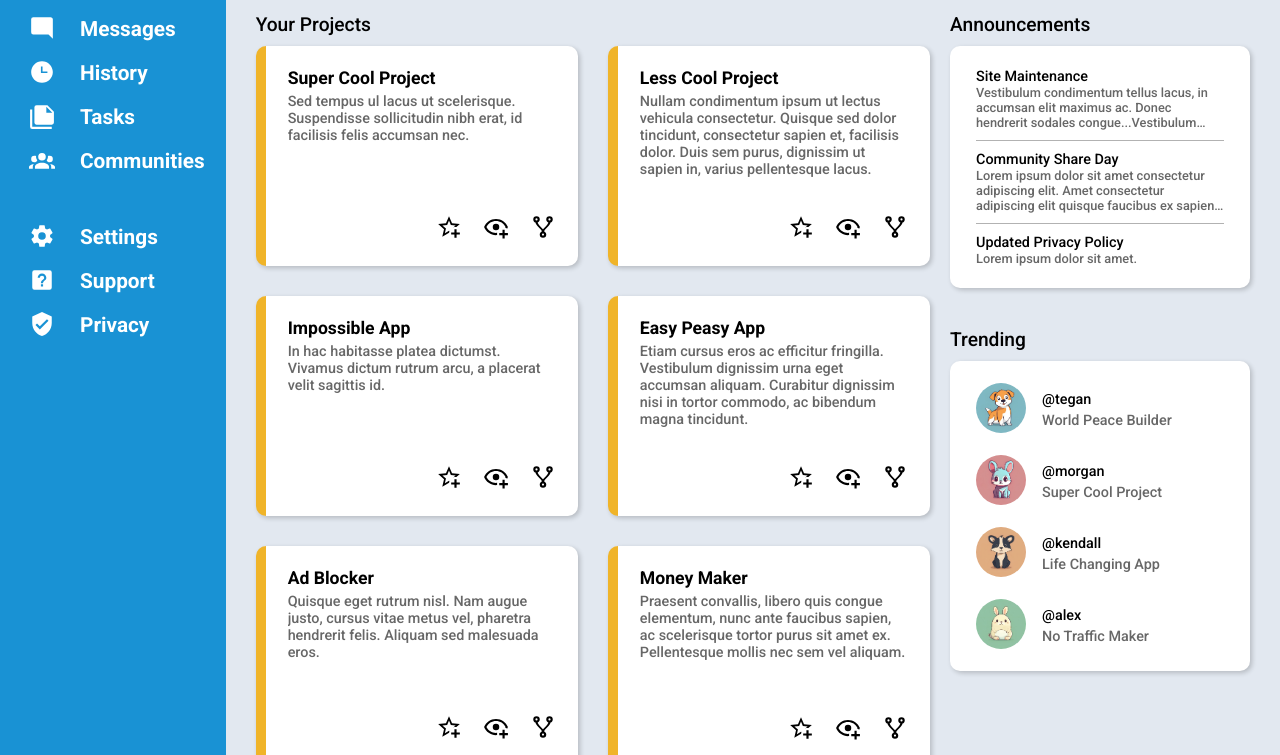
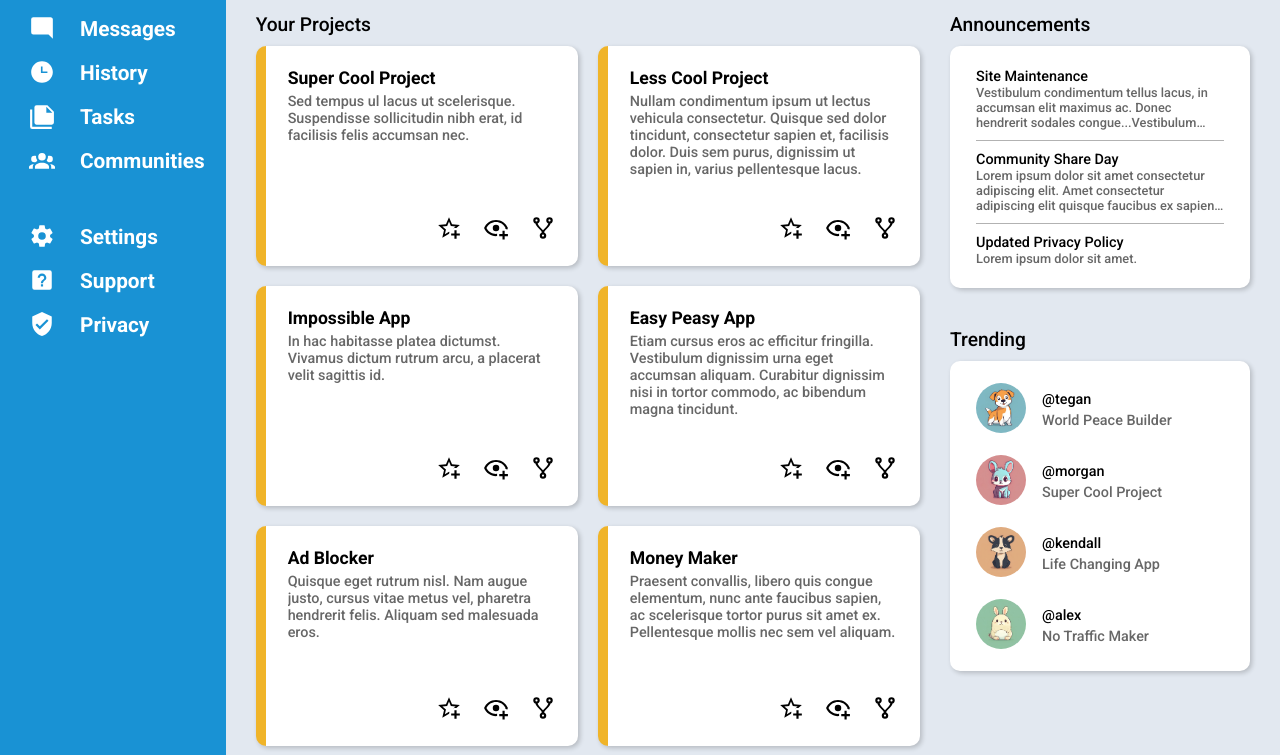
Before and after one commit to Sekaii22/top-dashboard, a plain HTML site: page index.html in a window 1280 px wide. Shown: the part 197-952 px from the top of the page. Drawn offline with Linux system fonts and the light colour scheme.

Commit message:
Add icon scale hover effect and adjust grid spacing

```diff
--- a/index.html
+++ b/index.html
@@ -29,11 +29,11 @@
 
     <section class="header">
         <div class="search-container">
-            <img class="icon" src="assets/magnify.svg" alt="search-icon">
+            <button><img class="icon" src="assets/magnify.svg" alt="search-icon"></button>
             <input type="text" class="search-bar">
         </div>
         <div class="user-info-container">
-            <img class="icon" src="assets/bell-ring-outline.svg" alt="notification-icon">
+            <button><img class="icon" src="assets/bell-ring-outline.svg" alt="notification-icon"></button>
             <img class="profile-img" src="assets/images/2.png" alt="user profile image">
             <a href="">Morgan Oakley</a>
         </div>
@@ -59,9 +59,9 @@
                     Sed tempus ul lacus ut scelerisque. Suspendisse sollicitudin nibh erat, id facilisis felis accumsan nec.
                     </p>
                     <div class="proj-card-btns">
-                        <a href=""><img class="icon" src="assets/star-plus-outline.svg" alt="fav-icon"></a>
-                        <a href=""><img class="icon" src="assets/eye-plus-outline.svg" alt="eye-icon"></a>
-                        <a href=""><img class="icon" src="assets/source-fork.svg" alt="fork-icon"></a>
+                        <button><img class="icon" src="assets/star-plus-outline.svg" alt="fav-icon"></button>
+                        <button><img class="icon" src="assets/eye-plus-outline.svg" alt="eye-icon"></button>
+                        <button><img class="icon" src="assets/source-fork.svg" alt="fork-icon"></button>
                     </div>
                 </div>
                 <div class="project-card">
@@ -70,9 +70,9 @@
                         Nullam condimentum ipsum ut lectus vehicula consectetur. Quisque sed dolor tincidunt, consectetur sapien et, facilisis dolor. Duis sem purus, dignissim ut sapien in, varius pellentesque lacus.
                     </p>
                     <div class="proj-card-btns">
-                        <a href=""><img class="icon" src="assets/star-plus-outline.svg" alt="fav-icon"></a>
-                        <a href=""><img class="icon" src="assets/eye-plus-outline.svg" alt="eye-icon"></a>
-                        <a href=""><img class="icon" src="assets/source-fork.svg" alt="fork-icon"></a>
+                        <button><img class="icon" src="assets/star-plus-outline.svg" alt="fav-icon"></button>
+                        <button><img class="icon" src="assets/eye-plus-outline.svg" alt="eye-icon"></button>
+                        <button><img class="icon" src="assets/source-fork.svg" alt="fork-icon"></button>
                     </div>
                 </div>
                 <div class="project-card">
@@ -81,9 +81,9 @@
                         In hac habitasse platea dictumst. Vivamus dictum rutrum arcu, a placerat velit sagittis id.
                     </p>
                     <div class="proj-card-btns">
-                        <a href=""><img class="icon" src="assets/star-plus-outline.svg" alt="fav-icon"></a>
-                        <a href=""><img class="icon" src="assets/eye-plus-outline.svg" alt="eye-icon"></a>
-                        <a href=""><img class="icon" src="assets/source-fork.svg" alt="fork-icon"></a>
+                        <button><img class="icon" src="assets/star-plus-outline.svg" alt="fav-icon"></button>
+                        <button><img class="icon" src="assets/eye-plus-outline.svg" alt="eye-icon"></button>
+                        <button><img class="icon" src="assets/source-fork.svg" alt="fork-icon"></button>
                     </div>
                 </div>
                 <div class="project-card">
@@ -92,9 +92,9 @@
                         Etiam cursus eros ac efficitur fringilla. Vestibulum dignissim urna eget accumsan aliquam. Curabitur dignissim nisi in tortor commodo, ac bibendum magna tincidunt.
                     </p>
                     <div class="proj-card-btns">
-                        <a href=""><img class="icon" src="assets/star-plus-outline.svg" alt="fav-icon"></a>
-                        <a href=""><img class="icon" src="assets/eye-plus-outline.svg" alt="eye-icon"></a>
-                        <a href=""><img class="icon" src="assets/source-fork.svg" alt="fork-icon"></a>
+                        <button><img class="icon" src="assets/star-plus-outline.svg" alt="fav-icon"></button>
+                        <button><img class="icon" src="assets/eye-plus-outline.svg" alt="eye-icon"></button>
+                        <button><img class="icon" src="assets/source-fork.svg" alt="fork-icon"></button>
                     </div>
                 </div>
                 <div class="project-card">
@@ -103,9 +103,9 @@
                         Quisque eget rutrum nisl. Nam augue justo, cursus vitae metus vel, pharetra hendrerit felis. Aliquam sed malesuada eros.
                     </p>
                     <div class="proj-card-btns">
-                        <a href=""><img class="icon" src="assets/star-plus-outline.svg" alt="fav-icon"></a>
-                        <a href=""><img class="icon" src="assets/eye-plus-outline.svg" alt="eye-icon"></a>
-                        <a href=""><img class="icon" src="assets/source-fork.svg" alt="fork-icon"></a>
+                        <button><img class="icon" src="assets/star-plus-outline.svg" alt="fav-icon"></button>
+                        <button><img class="icon" src="assets/eye-plus-outline.svg" alt="eye-icon"></button>
+                        <button><img class="icon" src="assets/source-fork.svg" alt="fork-icon"></button>
                     </div>
                 </div>
                 <div class="project-card">
--- a/styles.css
+++ b/styles.css
@@ -104,6 +104,10 @@ body {
     justify-self: center;
 }
 
+.img-logo:hover {
+    transform: scale(110%);
+}
+
 .text-logo {
     font-size: 1.7rem;
     font-weight: bold;
@@ -159,6 +163,23 @@ body {
     padding: 0 12px;
 }
 
+.search-container button,
+.user-info-container button {
+    background-color: transparent;
+    border: none;
+}
+
+.search-container .icon:hover,
+.user-info-container .icon:hover {
+    filter: invert(40%);
+    transform: scale(120%);
+}
+
+.search-container .icon:active,
+.user-info-container .icon:active {
+    filter: invert(65%);
+}
+
 /* user profile */
 .user-info-container {
     display: grid;
@@ -173,7 +194,7 @@ body {
     border-radius: 50%;
 }
 
-.user-info-container .icon {
+.user-info-container button {
     grid-column: 2;
 }
 
@@ -243,7 +264,7 @@ body {
     display: grid;
     grid-template-columns: minmax(300px, 1fr) 300px;
     grid-template-rows: auto 1fr;
-    gap: 40px 20px;
+    gap: 40px 30px;
     padding: 30px;
 }
 
@@ -261,9 +282,9 @@ body {
 
 .project-container .card-container {
     display: grid;
-    grid-template-columns: repeat(auto-fill, minmax(280px, 1fr));
+    grid-template-columns: repeat(auto-fill, minmax(300px, 1fr));
     grid-auto-rows: 220px;
-    gap: 30px;
+    gap: 20px;
 }
 
 .project-card {
@@ -298,6 +319,7 @@ body {
 
 .proj-card-btns .icon:hover {
     filter: invert(40%);
+    transform: scale(120%);
 }
 
 .proj-card-btns .icon:active {
```
